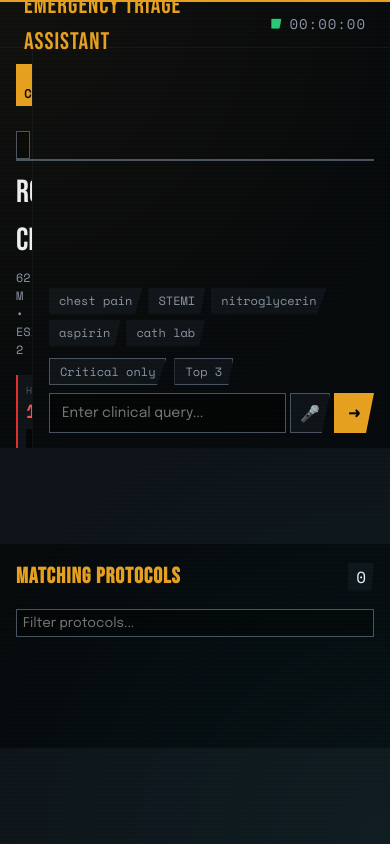
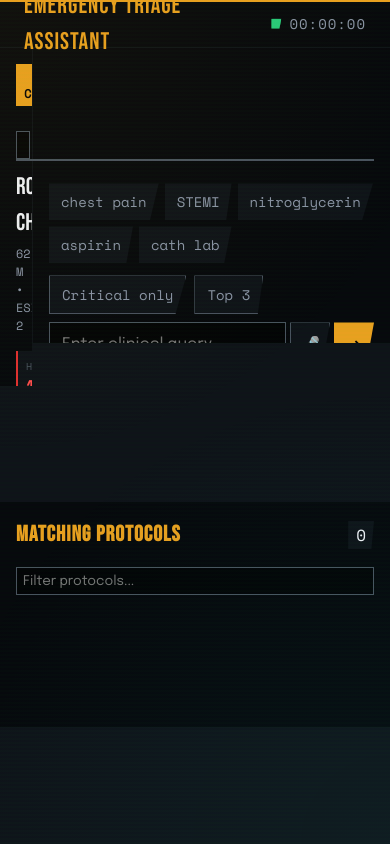
Before and after one commit to AA06-hash/Emergency_Triage-Assistant, a Flask app: page / in a window 390 px wide. Run offline with Flask 3, Linux system fonts and the light colour scheme; the visitor is signed in with stand-in values (Sample User, id 1); data that the repository does not hold is empty; some libraries are stand-ins or nearby versions.

Commit message:
Improve mobile layout with better sizing and touch targets

```diff
--- a/static/css/styles.css
+++ b/static/css/styles.css
@@ -1,4 +1,4 @@
-/* static/css/styles.css – full updated version */
+/* static/css/styles.css – full updated version with mobile improvements */
 
 :root {
     --bg-root: #040507;
@@ -111,7 +111,7 @@ body::after {
     background-color: var(--bg-card);
 }
 
-/* Responsive adjustments */
+/* Responsive adjustments for tablets */
 @media (max-width: 1200px) {
     .container {
         grid-template-columns: 300px 1fr;
@@ -776,16 +776,72 @@ button:focus, input:focus, .chip:focus, .quick-btn:focus, .close-modal:focus {
     font-family: 'Epilogue', sans-serif;
 }
 
-/* Mobile responsiveness */
+/* Mobile responsiveness – improved for phones */
 @media (max-width: 768px) {
     .container {
         grid-template-columns: 1fr;
         grid-template-rows: auto auto auto;
+        height: auto;
+        min-height: calc(100vh - 48px);
     }
-    .patient-panel, .query-panel, .protocols-panel {
-        max-height: 400px;
+
+    .panel {
+        max-height: 50vh; /* each panel takes at most half the viewport height */
+        overflow-y: auto;
+        -webkit-overflow-scrolling: touch; /* smooth scrolling on iOS */
     }
+
+    .patient-panel {
+        max-height: 40vh; /* patient panel slightly smaller */
+    }
+
+    .query-panel {
+        max-height: 35vh; /* chat panel medium */
+    }
+
+    .protocols-panel {
+        max-height: 45vh; /* protocols panel largest */
+    }
+
+    .patient-name {
+        font-size: 24px;
+    }
+
+    .vital-value {
+        font-size: 16px;
+    }
+
+    .query-input-area input,
+    .query-input-area button,
+    #micBtn {
+        height: 44px; /* larger touch target */
+        font-size: 16px;
+    }
+
+    .chip, .quick-btn {
+        padding: 8px 12px;
+        font-size: 14px;
+    }
+
     .search-results {
         width: calc(100% - 32px);
+        max-height: 120px;
+    }
+
+    .modal-content {
+        width: 95%;
+        padding: 16px;
+    }
+
+    .protocol-title {
+        font-size: 16px;
+    }
+
+    .protocol-meta {
+        flex-wrap: wrap;
+    }
+
+    .source-badge {
+        font-size: 9px;
     }
 }
```
